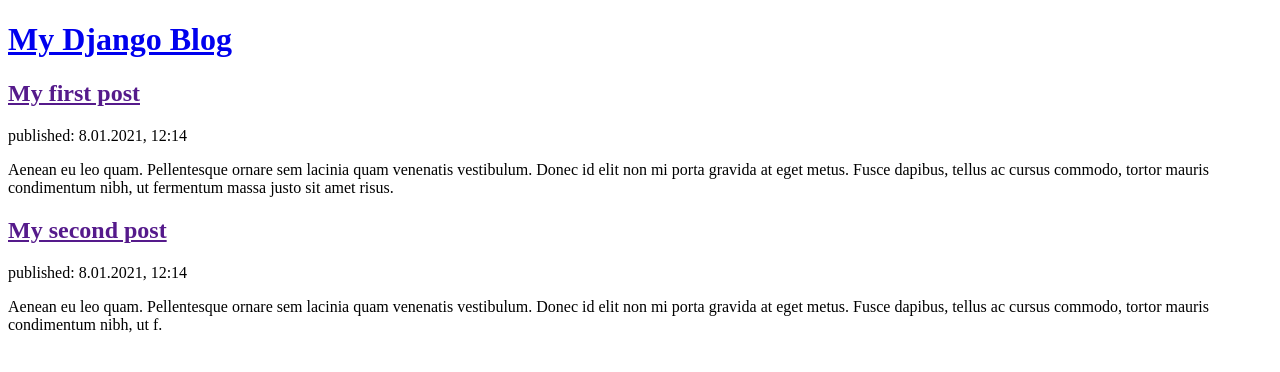
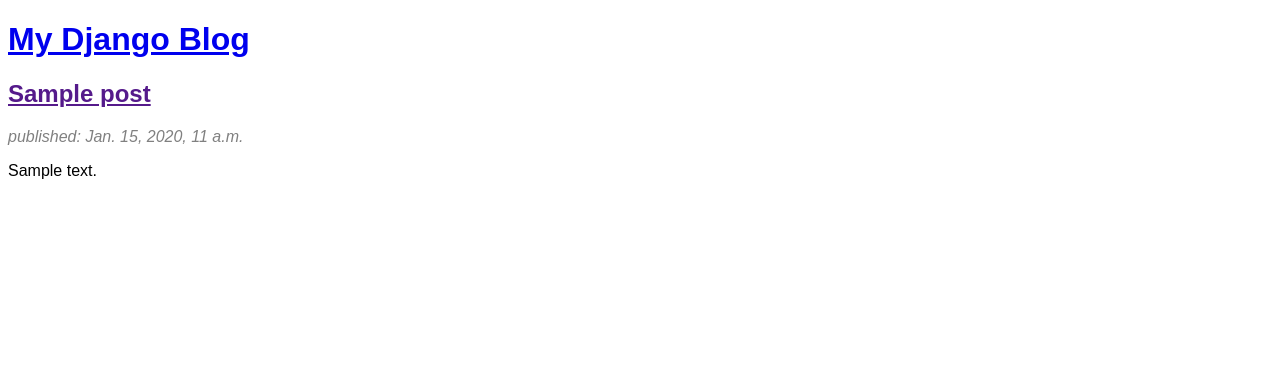
Before and after one commit to codeflames/mydjangoblog, a Django app: page / in a window 1280 px wide. Shown: the top 372 px of the page. Run offline with Django 3.2, Linux system fonts and the light colour scheme; tables that the repository leaves empty hold one stand-in row (values such as "Sample post").

Commit message:
made the template dynamic

```diff
--- a/blog/templates/blog/post_list.html
+++ b/blog/templates/blog/post_list.html
@@ -5,23 +5,18 @@
     <meta name="viewport" content="width=device-width, initial-scale=1.0">
     <title>Yereka</title>
 </head>
-<body>
+<body style="font-family: sans-serif;">
 
     <div>
         <h1><a href="/">My Django Blog</a></h1>
     </div>
-
-    <div>
-        <h2><a href="">My first post</a></h2>
-        <p>published: 8.01.2021, 12:14</p>
-        <p>Aenean eu leo quam. Pellentesque ornare sem lacinia quam venenatis vestibulum. Donec id elit non mi porta gravida at eget metus. Fusce dapibus, tellus ac cursus commodo, tortor mauris condimentum nibh, ut fermentum massa justo sit amet risus.</p>
-    </div>
-
-    <div>
-        <h2><a href="">My second post</a></h2>
-        <p>published: 8.01.2021, 12:14</p>
-        <p>Aenean eu leo quam. Pellentesque ornare sem lacinia quam venenatis vestibulum. Donec id elit non mi porta gravida at eget metus. Fusce dapibus, tellus ac cursus commodo, tortor mauris condimentum nibh, ut f.</p>
-    </div>
+    {% for post in posts %}
+        <div>
+            <h2><a href="">{{ post.title }}</a></h2>
+            <p style="font-style: italic; color: gray;">published: {{ post.published_date }}</p>
+            <p>{{ post.text|linebreaksbr }}</p>
+        </div>
+    {% endfor %}
 </body>
 </body>
 </html>
--- a/blog/views.py
+++ b/blog/views.py
@@ -1,6 +1,11 @@
 from django.shortcuts import render
+from django.utils import timezone
+from .models import Post
 
 # Create your views here.
 
 def post_list(request):
-    return render(request, 'blog/post_list.html', {})
+    posts = Post.objects.filter(published_date__lte=timezone.now()).order_by('published_date')
+    return render(request, 'blog/post_list.html', {
+        'posts' : posts
+    })
```
